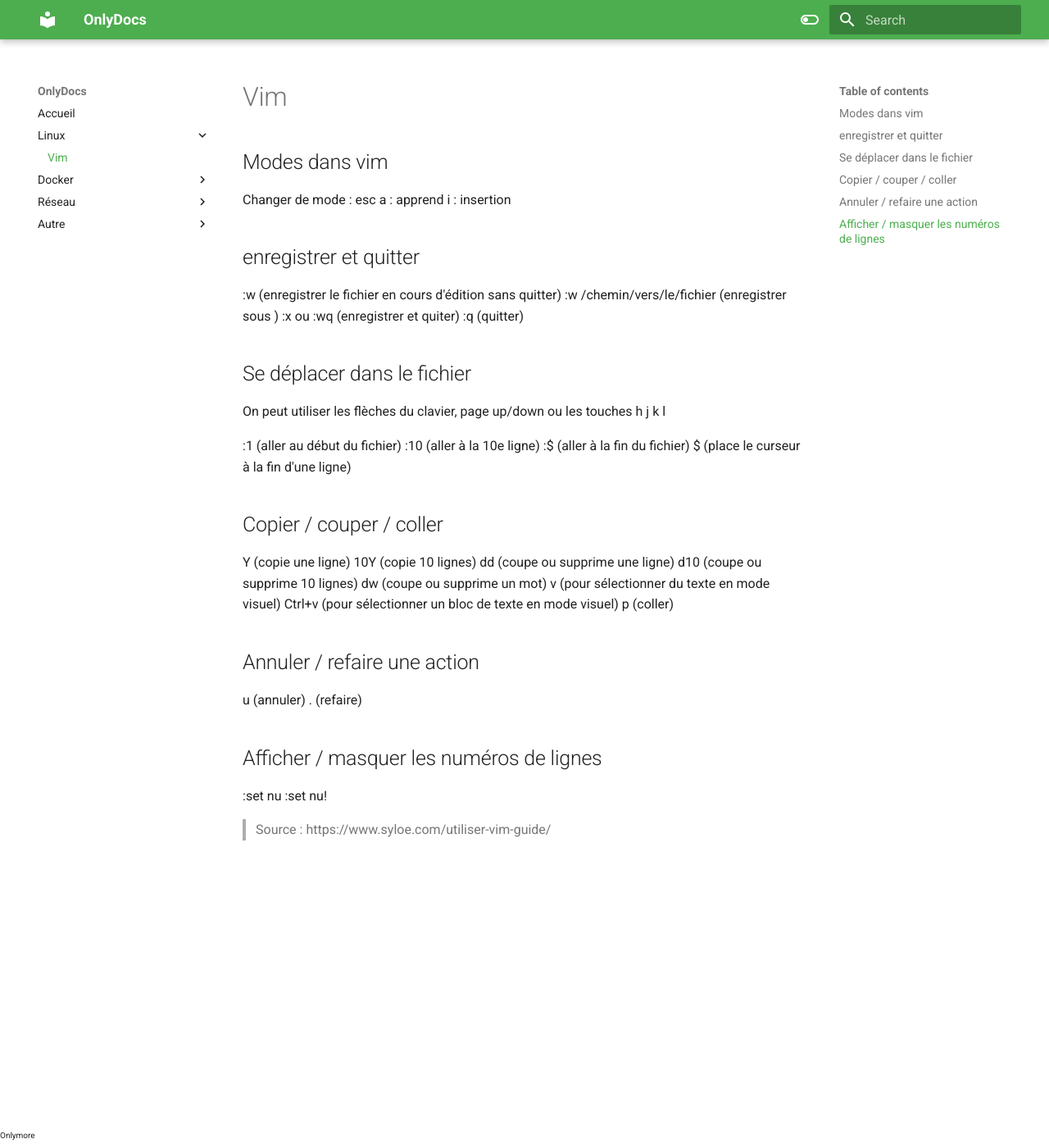
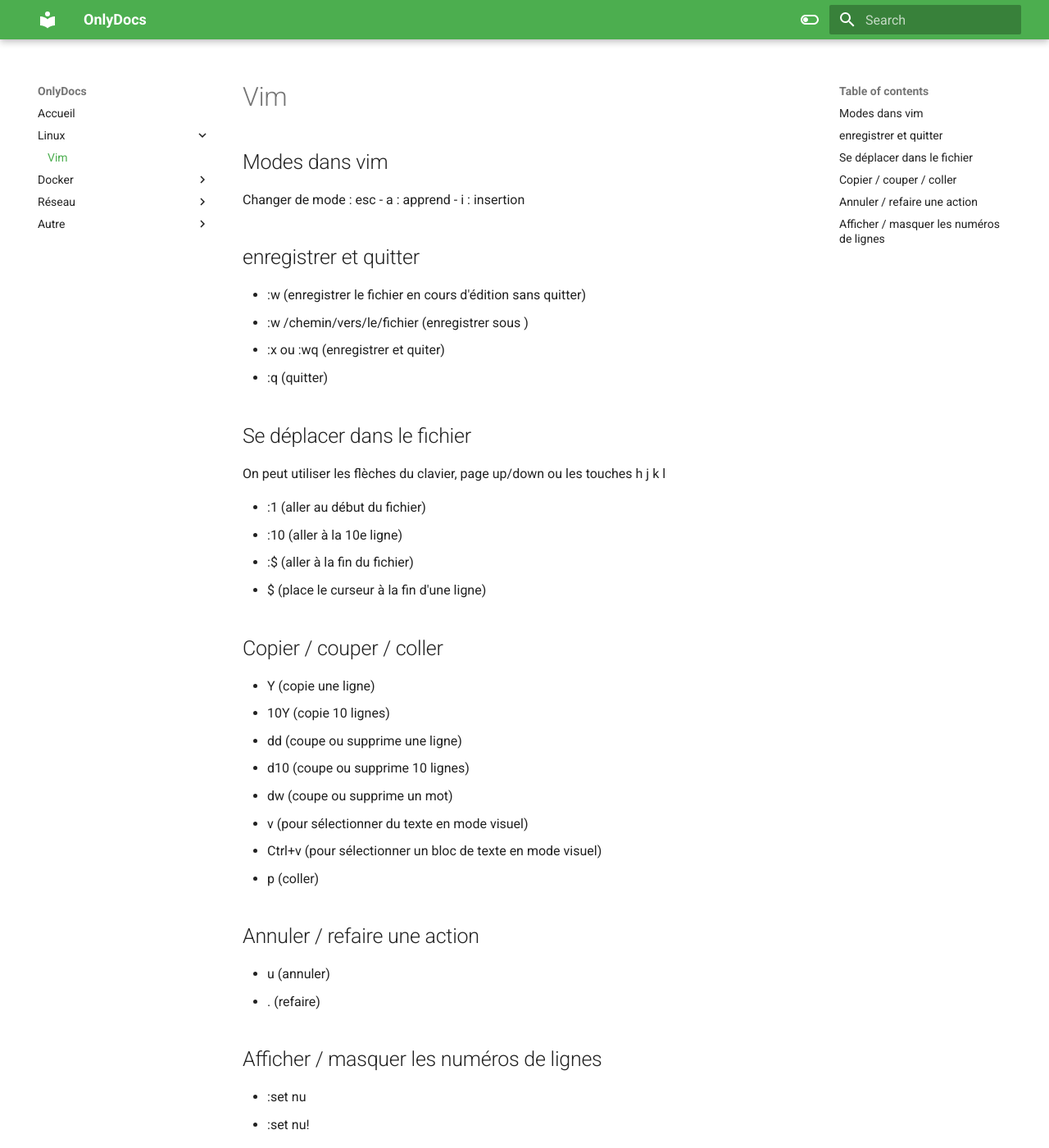
Before and after one commit to Theonlymore/OnlyDocs, an MkDocs documentation site: the page built from docs/linux/vim.md, in a window 1280 px wide and 1400 px high. Shown: the whole window at 82% size. Built offline with MkDocs 1.6.1 and Material for MkDocs 9.7.7, drawn with Linux system fonts in a browser that asks for light colours.

Commit message:
Update vim.md

```diff
--- a/docs/linux/vim.md
+++ b/docs/linux/vim.md
@@ -3,40 +3,40 @@
 ## Modes dans vim
 
 Changer de mode : esc
- a : apprend
- i : insertion
+- a : apprend
+- i : insertion
 
 ## enregistrer et quitter
 
-:w (enregistrer le fichier en cours d'édition sans quitter)
-:w /chemin/vers/le/fichier (enregistrer sous )
-:x ou :wq (enregistrer et quiter)
-:q (quitter)
+- :w (enregistrer le fichier en cours d'édition sans quitter)
+- :w /chemin/vers/le/fichier (enregistrer sous )
+- :x ou :wq (enregistrer et quiter)
+- :q (quitter)
 
 ## Se déplacer dans le fichier
 On peut utiliser les flèches du clavier, page up/down ou les touches h j k l
 
-:1 (aller au début du fichier)
-:10 (aller à la 10e ligne)
-:$ (aller à la fin du fichier)
-$ (place le curseur à la fin d'une ligne)
+- :1 (aller au début du fichier)
+- :10 (aller à la 10e ligne)
+- :$ (aller à la fin du fichier)
+- $ (place le curseur à la fin d'une ligne)
 
 ## Copier / couper / coller
-Y (copie une ligne)
-10Y (copie 10 lignes)
-dd (coupe ou supprime une ligne)
-d10 (coupe ou supprime 10 lignes)
-dw (coupe ou supprime un mot)
-v (pour sélectionner du texte en mode visuel)
-Ctrl+v (pour sélectionner un bloc de texte en mode visuel)
-p (coller)
+- Y (copie une ligne)
+- 10Y (copie 10 lignes)
+- dd (coupe ou supprime une ligne)
+- d10 (coupe ou supprime 10 lignes)
+- dw (coupe ou supprime un mot)
+- v (pour sélectionner du texte en mode visuel)
+- Ctrl+v (pour sélectionner un bloc de texte en mode visuel)
+- p (coller)
 
 ## Annuler / refaire une action
-u (annuler)
-. (refaire)
+- u (annuler)
+- . (refaire)
 
 ## Afficher / masquer les numéros de lignes
-:set nu
-:set nu!
+- :set nu
+- :set nu!
 
 > Source : https://www.syloe.com/utiliser-vim-guide/
```
